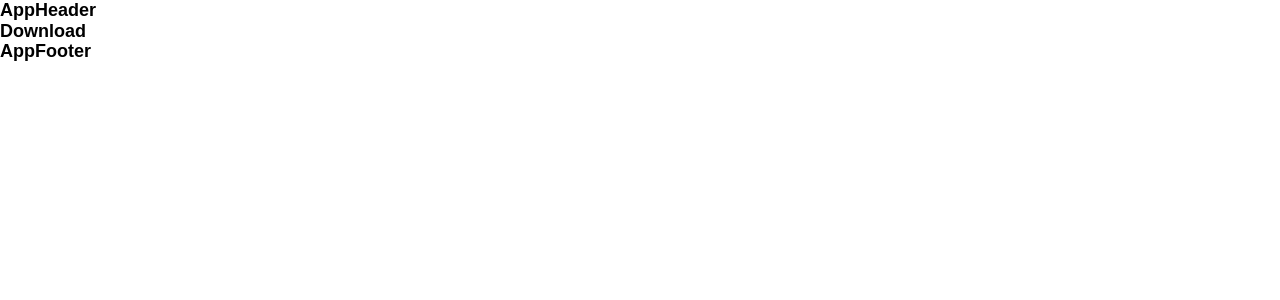
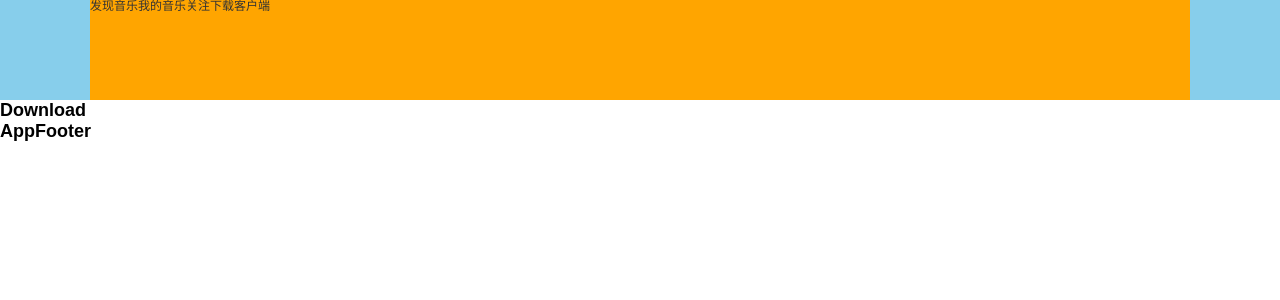
Before and after one commit to pastLivess/react_ts_music163_project, a React (Create React App) app: page /#/Download in a window 1280 px wide. Shown: the top 300 px of the page. Built offline with nearby package versions, Linux system fonts and the light colour scheme.

Commit message:
引入styled-components与混入样式

```diff
--- a/package.json
+++ b/package.json
@@ -11,6 +11,7 @@
     "@types/node": "^18.16.1",
     "@types/react": "^18.2.0",
     "@types/react-dom": "^18.2.1",
+    "@types/styled-components": "^5.1.26",
     "axios": "^1.3.6",
     "craco-less": "^2.1.0-alpha.0",
     "http-proxy-middleware": "^2.0.6",
@@ -31,7 +32,8 @@
     "eslint-config-prettier": "^8.8.0",
     "eslint-plugin-prettier": "^4.2.1",
     "eslint-plugin-react": "^7.32.2",
-    "prettier": "^2.8.8"
+    "prettier": "^2.8.8",
+    "styled-components": "^5.3.10"
   },
   "scripts": {
     "start": "craco start",
--- /dev/null
+++ b/src/assets/theme/index.ts
@@ -0,0 +1,14 @@
+const theme = {
+  color: {
+    primary: '#C20C0C',
+    secondary: ''
+  },
+  size: {},
+  mixin: {
+    wrapv1: `
+        width: 1100px;
+        margin: 0 auto;
+      `
+  }
+}
+export default theme
--- a/src/components/app-header/AppHeader.tsx
+++ b/src/components/app-header/AppHeader.tsx
@@ -1,14 +1,21 @@
 import React, { memo } from 'react'
 import type { ReactNode, FC } from 'react'
+import { AppHeaderWrapper } from './stlye'
+import { Link } from 'react-router-dom'
 interface IProps {
   children?: ReactNode
 }
 
 const AppHeader: FC<IProps> = memo((props: IProps) => {
   return (
-    <div>
-      <h2>AppHeader</h2>
-    </div>
+    <AppHeaderWrapper>
+      <div className="header">
+        <Link to="/discover">发现音乐</Link>
+        <Link to="/mine">我的音乐</Link>
+        <Link to="/focus">关注</Link>
+        <Link to="/download">下载客户端</Link>
+      </div>
+    </AppHeaderWrapper>
   )
 })
 
--- /dev/null
+++ b/src/components/app-header/stlye.ts
@@ -0,0 +1,10 @@
+import styled from 'styled-components'
+
+export const AppHeaderWrapper = styled.div`
+  background-color: skyblue;
+  .header {
+    height: 100px;
+    background-color: orange;
+    ${(props) => props.theme.mixin.wrapv1}
+  }
+`
--- a/src/index.tsx
+++ b/src/index.tsx
@@ -7,12 +7,16 @@ const root = ReactDOM.createRoot(document.getElementById('root') as HTMLElement)
 import { HashRouter } from 'react-router-dom'
 import { Provider } from 'react-redux'
 import store from './store'
+import { ThemeProvider } from 'styled-components'
+import theme from './assets/theme'
 root.render(
   <React.StrictMode>
     <HashRouter>
-      <Provider store={store}>
-        <App />
-      </Provider>
+      <ThemeProvider theme={theme}>
+        <Provider store={store}>
+          <App />
+        </Provider>
+      </ThemeProvider>
     </HashRouter>
   </React.StrictMode>
 )
```
Also changed, not shown: src/components/app-footer/style.ts (added), 1 other file (tests, documents, lock files or other folders).
